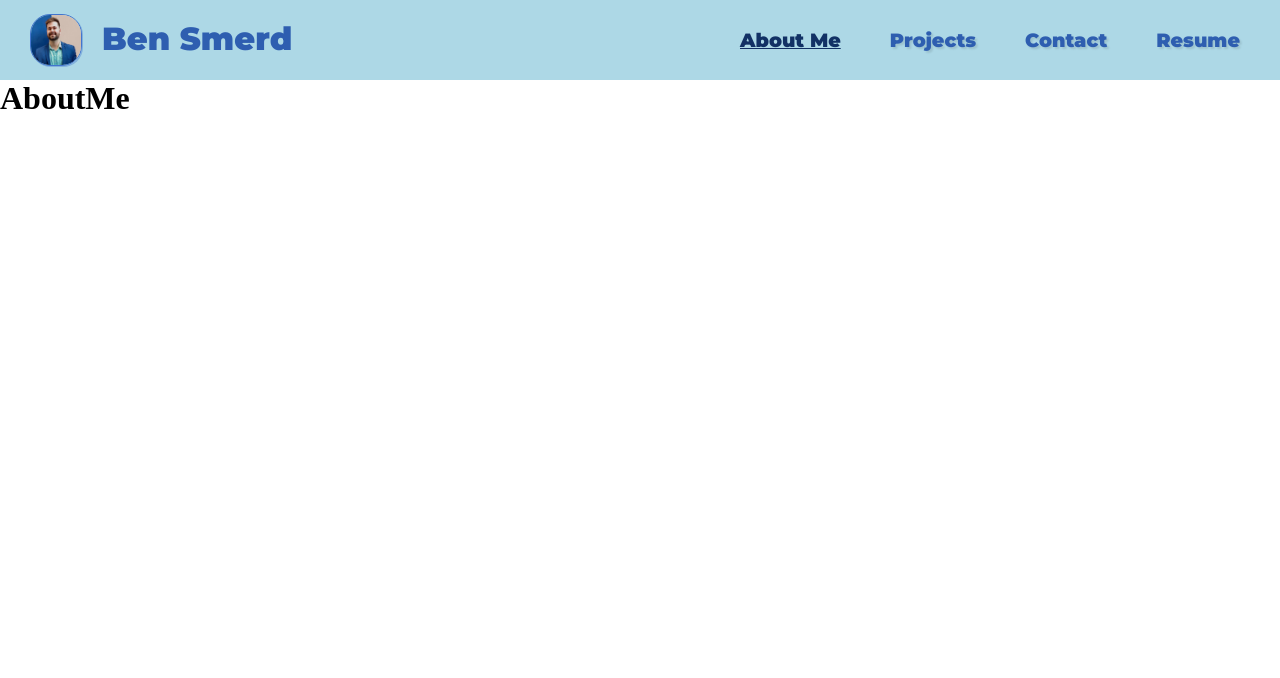
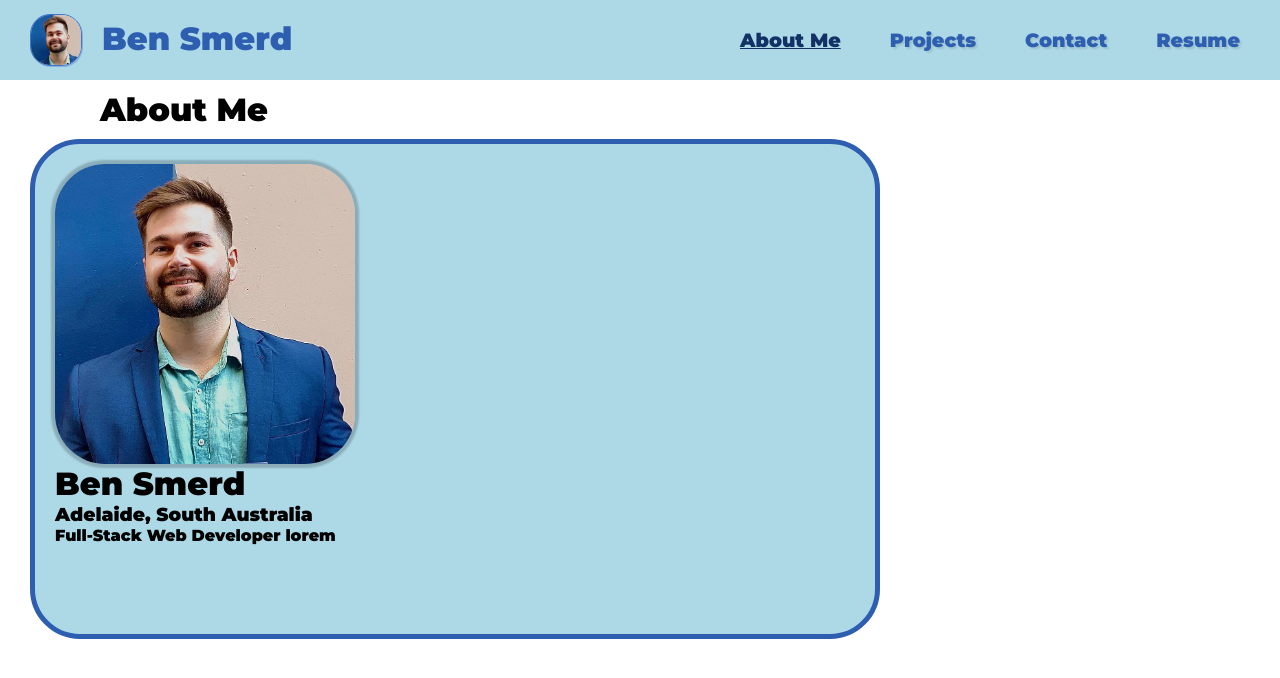
Before and after one commit to TheBigBookMan/Ben-Smerd-Portfolio, a React (Create React App) app: page / in a window 1280 px wide. Shown: the top 678 px of the page. Built offline with nearby package versions, Linux system fonts and the light colour scheme.

Commit message:
added in a bio container and started styling

```diff
--- a/src/components/Header.js
+++ b/src/components/Header.js
@@ -1,6 +1,6 @@
 // conatins the title of my name with the navigation bar in it
 import React from "react";
-import Me from "../images/Me.jpg";
+import close from "../images/close.jpg";
 import Navigation from "./Navigation";
 
 // will have to make a utility function for checking window width/size for responsiveness
@@ -24,6 +24,7 @@ const headerStyles = {
     borderRadius: "20px",
     border: "solid 1px rgb(66, 117, 206)",
     boxShadow: "1px 1px 0 0 rgba(66, 117, 206, 0.4)",
+    objectFit: "fill",
   },
   heroName: {
     margin: "10px",
@@ -36,7 +37,11 @@ const Header = () => {
   return (
     <header style={headerStyles.headerContainer}>
       <div style={headerStyles.heroContainer}>
-        <img src={Me} alt="self-portrait" style={headerStyles.heroPortrait} />
+        <img
+          src={close}
+          alt="self-portrait"
+          style={headerStyles.heroPortrait}
+        />
         <h1 style={headerStyles.heroName}>Ben Smerd</h1>
       </div>
       <Navigation />
--- a/src/components/Main.js
+++ b/src/components/Main.js
@@ -1,5 +1,3 @@
-// the main body of the page where the pages will be rednered, so like a middle man
-
 // need an if else statement that will render the main body component
 
 // this will be deteremined by the state of what is clicked in the navigation passed through as props
@@ -14,7 +12,7 @@ import Projects from "../pages/Projects";
 const Main = () => {
   const component = <AboutMe />;
 
-  return <div>{component}</div>;
+  return <main>{component}</main>;
 };
 
 export default Main;
--- a/src/pages/AboutMe.js
+++ b/src/pages/AboutMe.js
@@ -1,12 +1,52 @@
 // profile pic--- img
 // about me info section
 
+// add in a technologies spot on the right
+// add in a hobbies spot on the right as well
+
 import React from "react";
+import Me from "../images/Me.jpg";
+
+const aboutMeStyles = {
+  aboutContainer: {
+    display: "flex",
+    flexDirection: "column",
+    justifyContent: "center",
+  },
+  aboutTitle: {
+    fontSize: "2rem",
+    margin: "10px 100px",
+  },
+  bioContainer: {
+    display: "flex",
+    flexDirection: "column",
+    width: "800px",
+    height: "450px",
+    border: "solid rgb(46, 94, 176) 5px",
+    borderRadius: "50px",
+    padding: "20px",
+    backgroundColor: "lightblue",
+    marginLeft: "30px",
+  },
+  img: {
+    width: "300px",
+    height: "300px",
+    borderRadius: "50px",
+    boxShadow: "0 0 2px 4px rgba(0, 0, 0, 0.2)",
+    objectFit: "cover",
+  },
+};
 
 const AboutMe = () => {
   return (
-    <div>
-      <h1>AboutMe</h1>
+    <div style={aboutMeStyles.aboutContainer}>
+      <h1 style={aboutMeStyles.aboutTitle}>About Me</h1>
+      <div style={aboutMeStyles.bioContainer}>
+        <img src={Me} alt="me-portrait" style={aboutMeStyles.img} />
+        <h1>Ben Smerd</h1>
+        <h3>Adelaide, South Australia</h3>
+        <p>Full-Stack Web Developer lorem</p>
+      </div>
     </div>
   );
 };
--- a/src/styles/index.css
+++ b/src/styles/index.css
@@ -3,4 +3,5 @@
 * {
   margin: 0;
   padding: 0;
+  font-family: "Montserrat";
 }
```
Also changed, not shown: src/images/close.jpg (added).
